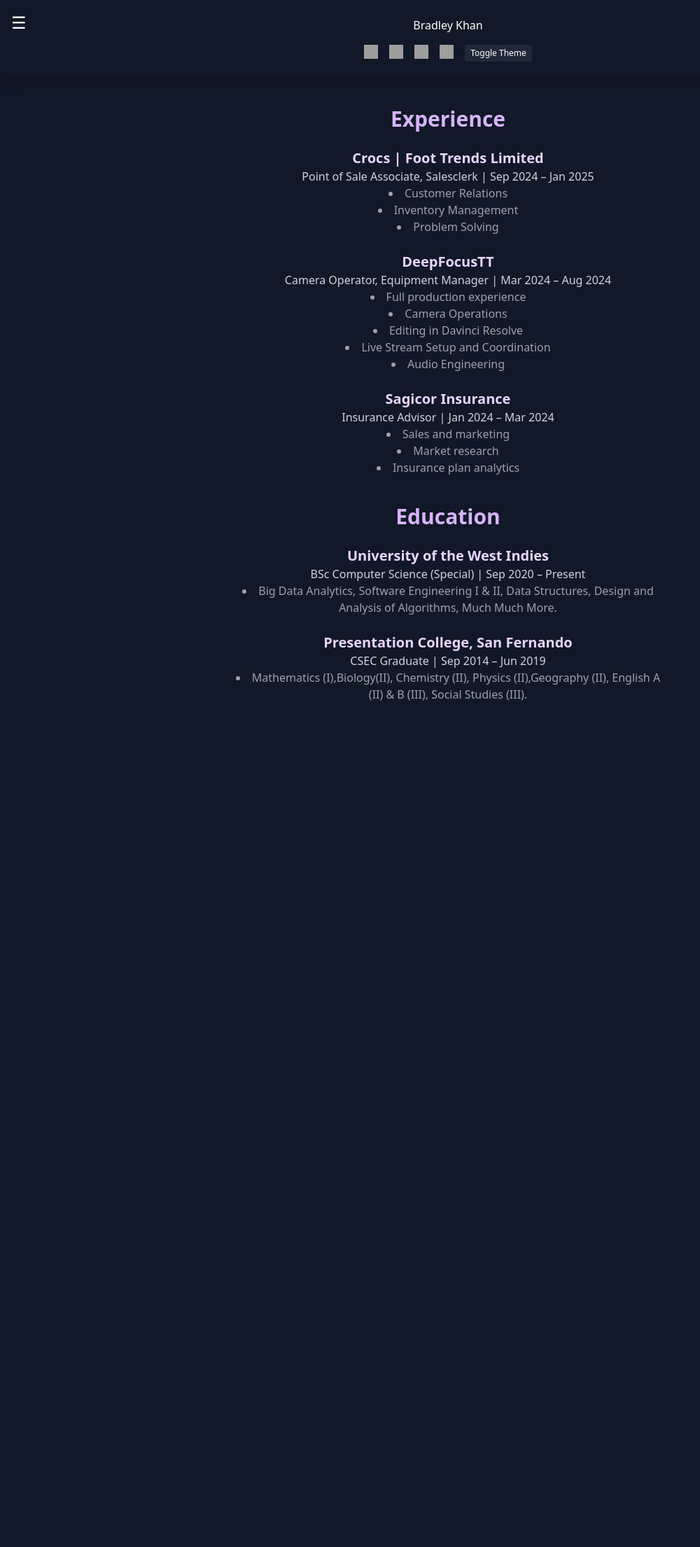
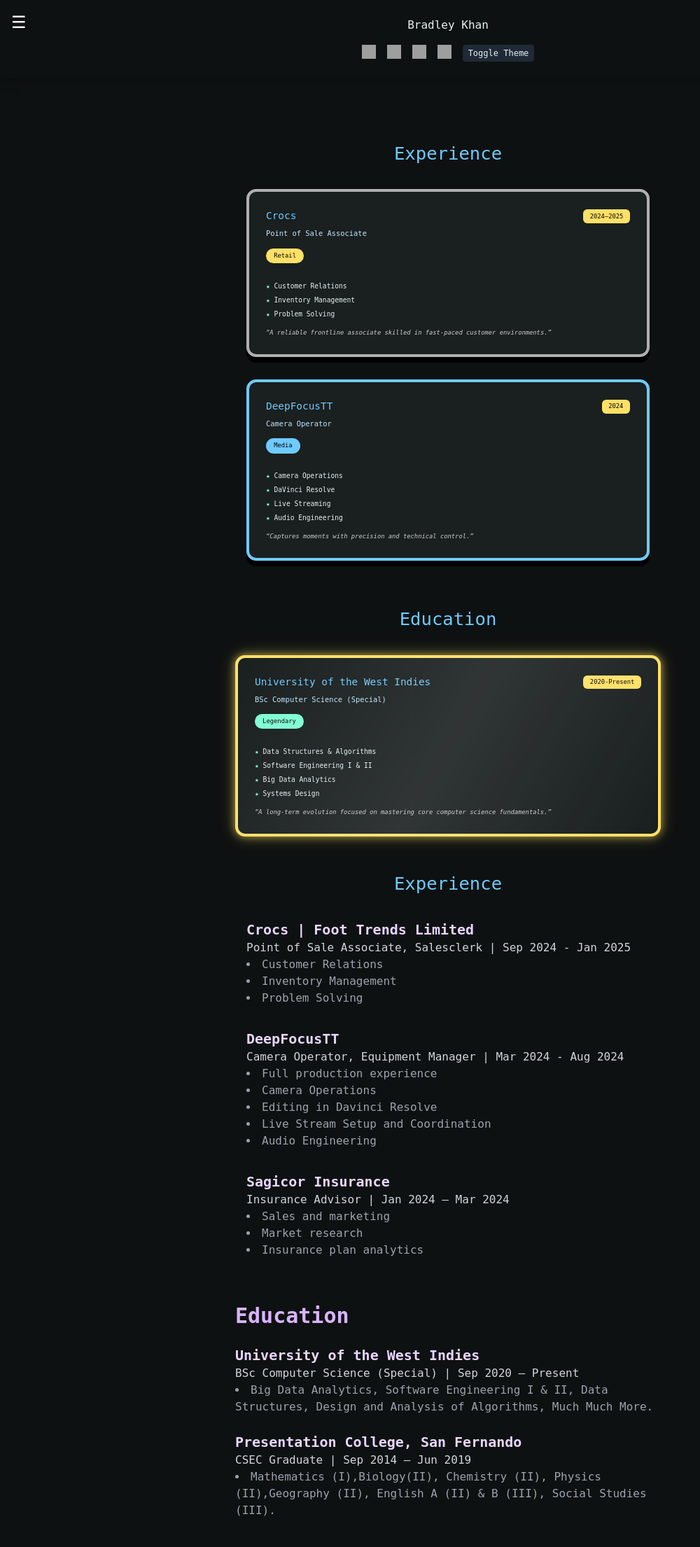
Before and after one commit to thatguybk/portfolio-site, a Flask app: page /experience in a window 1280 px wide. Shown: the whole page at 70% size, without its empty margins (0-1000 px from the left). Before the commit the page ends 1001 px from the top, so only its background shows below. Run offline with Flask 3, Linux system fonts and the light colour scheme; some libraries are stand-ins or nearby versions; some web fonts are replaced; grey boxes are pictures that could not be loaded.

Commit message:
Experience theme started

```diff
--- a/static/css/green_retro.css
+++ b/static/css/green_retro.css
@@ -117,6 +117,7 @@ body {
 }
 
 .pixel-bg {
+  pointer-events: none;
   position: absolute;
   width: 100%;
   height: 100%;
--- /dev/null
+++ b/static/css/pokemon.css
@@ -0,0 +1,158 @@
+/* ===== EXPERIENCE – RETRO CARD THEME ===== */
+
+body.pokemon-body {
+  background: #0e1111;
+  color: #e6f2f2;
+  font-family: "Press Start 2P", monospace;
+}
+
+/* Page title */
+.experience-title {
+  text-align: center;
+  color: #6ecbff;
+  font-size: 1.6rem;
+  margin: 3rem 0 2rem;
+}
+
+/* Card grid */
+.experience-grid {
+  display: grid;
+  grid-template-columns: repeat(auto-fit, minmax(280px, 1fr));
+  gap: 2rem;
+  max-width: 1100px;
+  margin: 0 auto 4rem;
+  padding: 0 1rem;
+}
+
+/* Card */
+.poke-card {
+  background: #1a1f1f;
+  border: 4px solid #7fffd4;
+  border-radius: 14px;
+  padding: 1.5rem;
+  box-shadow: 0 8px 0 #000;
+  transition: transform 0.15s ease;
+}
+
+/* ===== RARITY BORDERS ===== */
+
+.poke-card.common {
+  border-color: #b0b0b0;
+}
+
+.poke-card.rare {
+  border-color: #6ecbff;
+}
+
+.poke-card.epic {
+  border-color: #7fffd4;
+}
+
+/* LEGENDARY */
+.poke-card.legendary {
+  border-color: #ffe066;
+  box-shadow:
+    0 0 12px rgba(255, 224, 102, 0.6),
+    0 0 24px rgba(255, 224, 102, 0.3);
+  position: relative;
+}
+
+/* Subtle animated shimmer */
+.poke-card.legendary::before {
+  content: "";
+  position: absolute;
+  inset: -4px;
+  border-radius: 18px;
+  background: linear-gradient(
+    120deg,
+    transparent,
+    rgba(255, 255, 255, 0.25),
+    transparent
+  );
+  animation: legendary-glow 3s linear infinite;
+}
+
+@keyframes legendary-glow {
+  0% { opacity: 0; }
+  50% { opacity: 1; }
+  100% { opacity: 0; }
+}
+
+
+.poke-card:hover {
+  transform: translateY(-6px);
+}
+
+/* Header */
+.poke-header {
+  display: flex;
+  justify-content: space-between;
+  align-items: center;
+}
+
+.poke-header h2 {
+  font-size: 0.9rem;
+  color: #6ecbff;
+}
+
+.year-badge {
+  background: #ffe066;
+  color: #000;
+  padding: 0.2rem 0.6rem;
+  font-size: 0.55rem;
+  border-radius: 6px;
+}
+
+/* Subtitle */
+.poke-subtitle {
+  margin-top: 0.4rem;
+  font-size: 0.65rem;
+  color: #c2e7ff;
+}
+
+/* Type badges */
+.type-badge {
+  display: inline-block;
+  margin: 0.8rem 0;
+  padding: 0.25rem 0.7rem;
+  font-size: 0.55rem;
+  border-radius: 999px;
+  color: #000;
+}
+
+.type-badge.retail {
+  background: #ffe066;
+}
+
+.type-badge.media {
+  background: #6ecbff;
+}
+
+.type-badge.dev {
+  background: #7fffd4;
+}
+
+/* Skills */
+.poke-stats {
+  list-style: none;
+  padding: 0;
+  margin: 0.8rem 0;
+}
+
+.poke-stats li {
+  font-size: 0.6rem;
+  margin-bottom: 0.35rem;
+}
+
+.poke-stats li::before {
+  content: "★ ";
+  color: #7fffd4;
+}
+
+/* Flavor text */
+.poke-flavor {
+  font-style: italic;
+  font-size: 0.55rem;
+  color: #cfcfcf;
+  margin-top: 0.6rem;
+}
--- a/templates/base.html
+++ b/templates/base.html
@@ -4,13 +4,18 @@
   <meta charset="UTF-8">
   <meta name="viewport" content="width=device-width, initial-scale=1.0">
   <title>{% block title %}BK Portfolio{% endblock %}</title>
-  <link rel="stylesheet" href="{{url_for('static', filename='css/green_retro.css')}}">
+
   <link rel="preconnect" href="https://fonts.googleapis.com">
   <link rel="preconnect" href="https://fonts.gstatic.com" crossorigin>
   <link href="https://fonts.googleapis.com/css2?family=Playwrite+NO:wght@100..400&display=swap" rel="stylesheet">
+
+  {% block extra_css %}{% endblock %}
+
   <script src="https://cdn.tailwindcss.com"></script>
 </head>
-<body class="{% block body_class %}bg-gray-900 text-white font-sans text-center relative{% endblock %}">
+
+
+<body class="{% block body_class %}{% endblock %}">
   <!-- Sidebar menu -->
   <div id="sidebar" class="fixed top-0 left-0 h-full w-64 bg-gray-800 text-white transform -translate-x-full transition-transform duration-300 ease-in-out z-50">
     <div class="p-6">
--- a/templates/experience.html
+++ b/templates/experience.html
@@ -1,14 +1,97 @@
 {% extends "base.html" %}
 
-{% block title %}Qualifications | BK Portfolio{% endblock %}
+{% block title %}Experience | BK Portfolio{% endblock %}
+
+{% block body_class %}pokemon-body{% endblock %}
+
+{%block extra_css%}
+<link rel="stylesheet" href="{{ url_for('static', filename='css/pokemon.css') }}">
+{% endblock %}
 
 {% block content %}
-<h1 class="text-3xl font-bold text-purple-300 mb-6">Experience</h1>
+<h1 class="experience-title">Experience</h1>
 
-<div class="space-y-6">
+<div class="experience-grid">
+
+  <div class="poke-card common">
+    <div class="poke-header">
+      <h2>Crocs</h2>
+      <span class="year-badge">2024–2025</span>
+    </div>
+
+    <div class="poke-subtitle">Point of Sale Associate</div>
+    <span class="type-badge retail">Retail</span>
+
+    <ul class="poke-stats">
+      <li>Customer Relations</li>
+      <li>Inventory Management</li>
+      <li>Problem Solving</li>
+    </ul>
+
+    <p class="poke-flavor">
+      “A reliable frontline associate skilled in fast-paced customer environments.”
+    </p>
+  </div>
+
+  <div class="poke-card rare">
+    <div class="poke-header">
+      <h2>DeepFocusTT</h2>
+      <span class="year-badge">2024</span>
+    </div>
+
+    <div class="poke-subtitle">Camera Operator</div>
+    <span class="type-badge media">Media</span>
+
+    <ul class="poke-stats">
+      <li>Camera Operations</li>
+      <li>DaVinci Resolve</li>
+      <li>Live Streaming</li>
+      <li>Audio Engineering</li>
+    </ul>
+
+    <p class="poke-flavor">
+      “Captures moments with precision and technical control.”
+    </p>
+  </div>
+
+</div>
+
+<h1 class="experience-title">Education</h1>
+
+<div class="poke-card legendary">
+  <div class="poke-header">
+    <h2>University of the West Indies</h2>
+    <span class="year-badge">2020-Present</span>
+  </div>
+
+  <div class="poke-subtitle">
+    BSc Computer Science (Special)
+  </div>
+
+  <span class="type-badge dev">Legendary</span>
+
+  <ul class="poke-stats">
+    <li>Data Structures & Algorithms</li>
+    <li>Software Engineering I & II</li>
+    <li>Big Data Analytics</li>
+    <li>Systems Design</li>
+  </ul>
+
+  <p class="poke-flavor">
+    “A long-term evolution focused on mastering core computer science fundamentals.”
+  </p>
+</div>
+
+
+
+
+
+<h1 class="experience-title">Experience</h1>
+
+<div class="experience-grid">
   <div>
     <h2 class="text-xl font-semibold text-purple-200">Crocs | Foot Trends Limited</h2>
-    <p class="text-gray-300">Point of Sale Associate, Salesclerk | Sep 2024 – Jan 2025</p>
+    <p class="text-gray-300">Point of Sale Associate, Salesclerk | Sep 2024 - Jan 2025</p>
     <ul class="list-disc list-inside text-gray-400">
       <li>Customer Relations</li>
       <li>Inventory Management</li>
@@ -17,7 +100,7 @@
   </div>
   <div>
     <h2 class="text-xl font-semibold text-purple-200">DeepFocusTT</h2>
-    <p class="text-gray-300">Camera Operator, Equipment Manager | Mar 2024 – Aug 2024</p>
+    <p class="text-gray-300">Camera Operator, Equipment Manager | Mar 2024 - Aug 2024</p>
     <ul class="list-disc list-inside text-gray-400">
       <li>Full production experience</li>
       <li>Camera Operations</li>
@@ -55,4 +138,5 @@
     </ul>
   </div>
 </div>
+
 {% endblock %}
```
